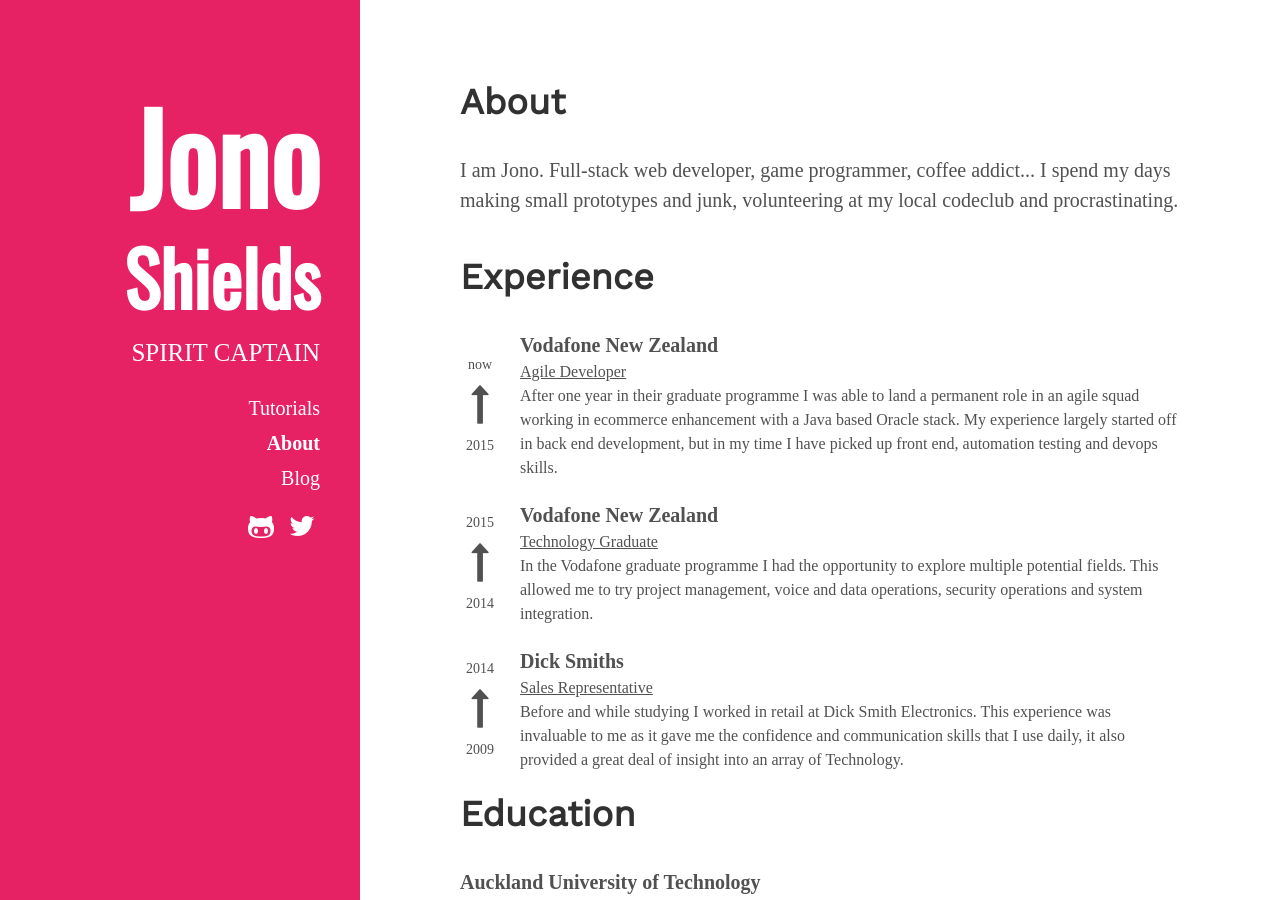
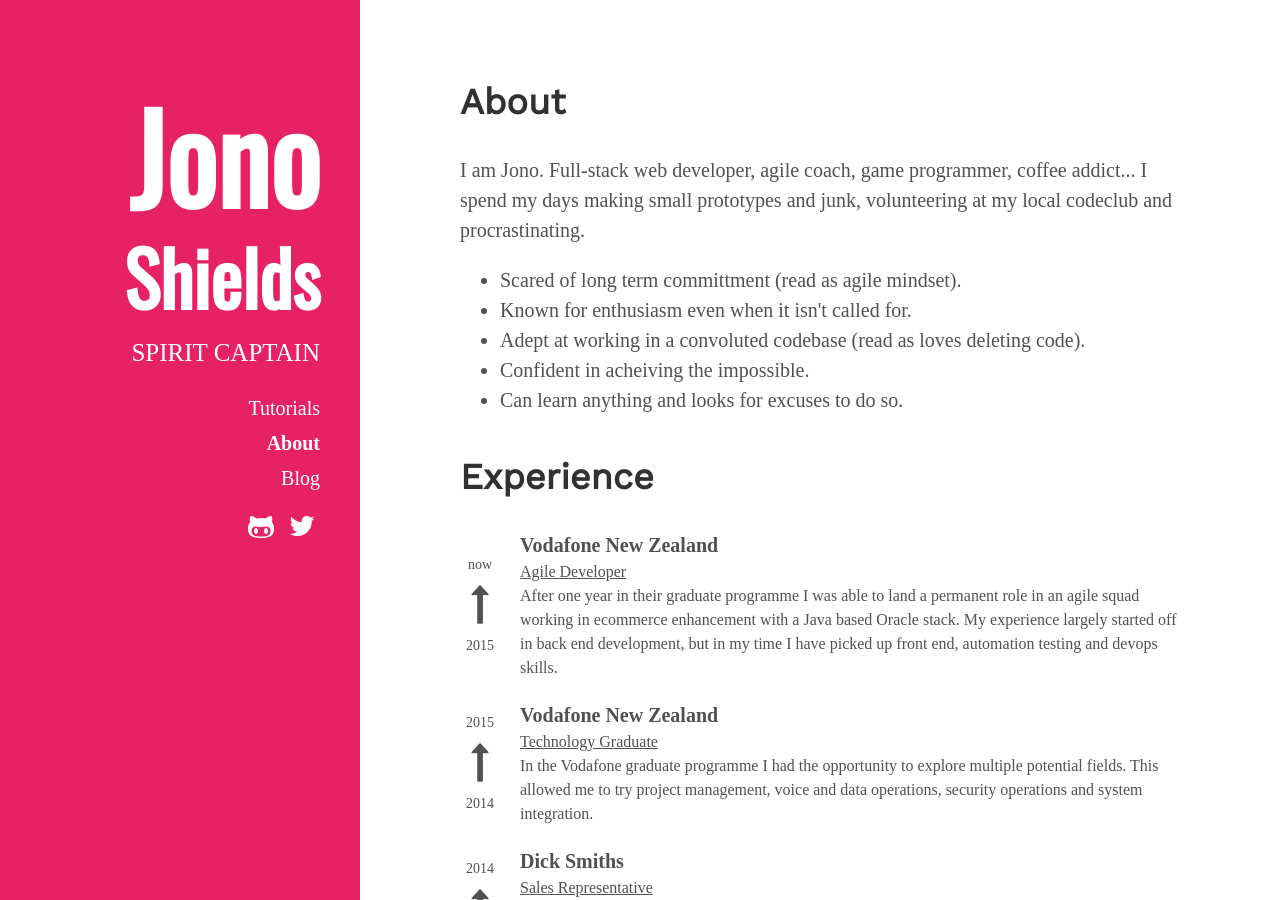
Before and after one commit to foopod/blog-2.0, a Jekyll site: the page built from about.md, in a window 1280 px wide and 900 px high. Built offline with Jekyll 4.4.1, drawn with Linux system fonts in a browser that asks for light colours; nearby versions of some CDN libraries; some web fonts are replaced.

Commit message:
updated cv

```diff
--- a/about.md
+++ b/about.md
@@ -8,8 +8,17 @@
 
 <div class="timeline">
     <div class="timeline-experience">
-        <p>I am Jono. Full-stack web developer, game programmer, coffee addict... I spend my days making small prototypes and junk, volunteering at my local codeclub and procrastinating.</p>
+        <p>I am Jono. Full-stack web developer, agile coach, game programmer, coffee addict... I spend my days making small prototypes and junk, volunteering at my local codeclub and procrastinating.</p>
+
+        <ul>
+            <li>Scared of long term committment (read as agile mindset).</li>
+            <li>Known for enthusiasm even when it isn't called for.</li>
+            <li>Adept at working in a convoluted codebase (read as loves deleting code).</li>
+            <li>Confident in acheiving the impossible.</li>
+            <li>Can learn anything and looks for excuses to do so.</li>
+        </ul>
     </div>
+
 </div>
 
 <h1 class="portfolio-header">Experience</h1>
```
